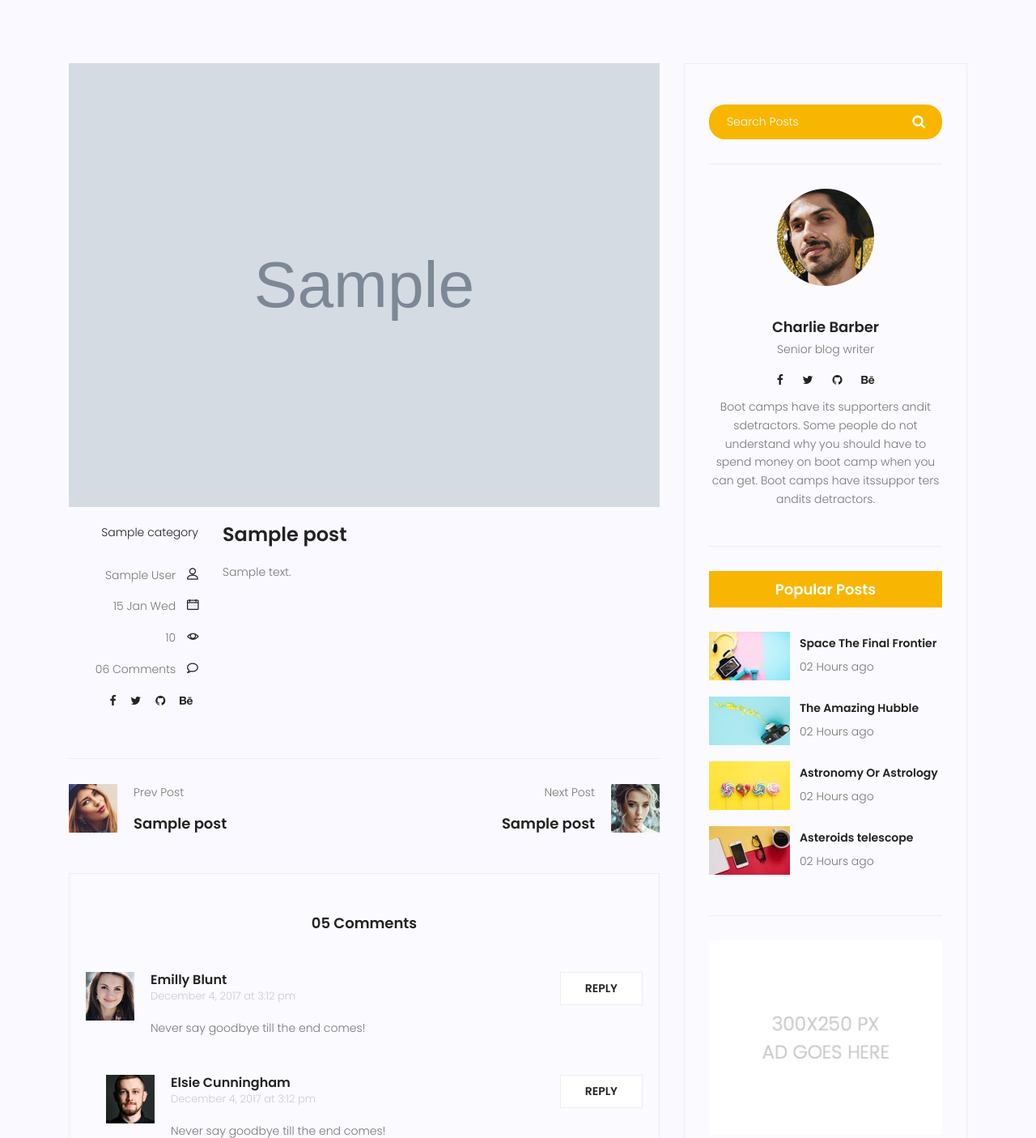
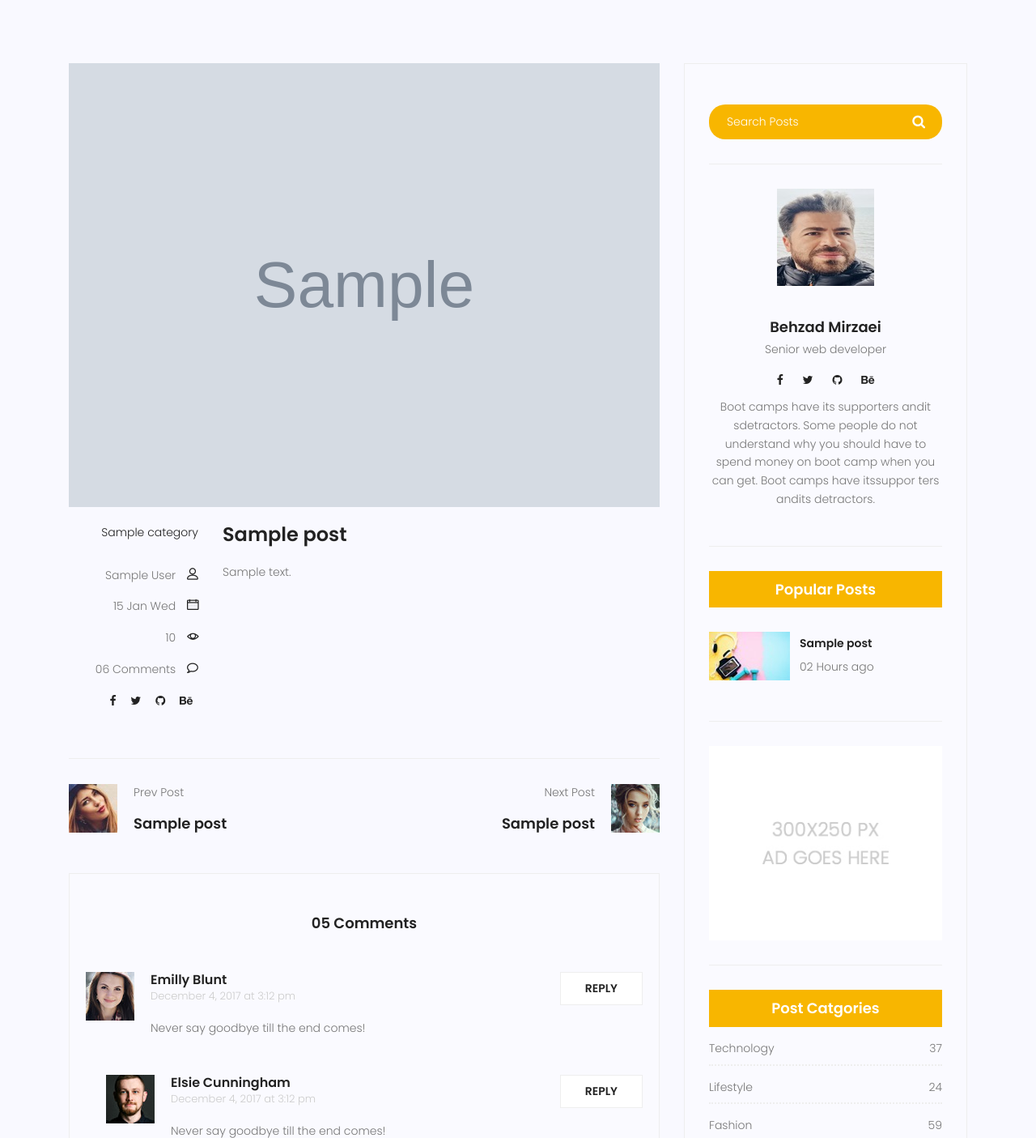
Before and after one commit to behzad6870/mysite, a Django app: template templates/blog/blog-single.html in a window 1280 px wide. Shown: the part 342-1747 px from the top of the page at 81% size. Run offline with Django 3.2, Linux system fonts and the light colour scheme; tables that the repository leaves empty hold one stand-in row (values such as "Sample post"); the template is opened without the code that fills it: values that come from a table or form of the project are taken from there, most other values are stand-ins (such as "Sample title", 1, 10 or a date in 2020); grey boxes marked "Sample" are stand-in pictures; some libraries are stand-ins or nearby versions.

Commit message:
inlude template tag and  popular post widget
use template tag ''include" for user info and popular widget and created dynamic popular post order by counted views

```diff
--- a/templates/blog/blog-single.html
+++ b/templates/blog/blog-single.html
@@ -263,75 +263,8 @@
 							<button type="submit"><i class="fa fa-search"></i></button>
 						</form>
 					</div>
-					<div class="single-sidebar-widget user-info-widget">
-						<img src="{% static 'img/blog/user-info.png' %}" alt="">
-						<a href="#">
-							<h4>Charlie Barber</h4>
-						</a>
-						<p>
-							Senior blog writer
-						</p>
-						<ul class="social-links">
-							<li><a href="#"><i class="fa fa-facebook"></i></a></li>
-							<li><a href="#"><i class="fa fa-twitter"></i></a></li>
-							<li><a href="#"><i class="fa fa-github"></i></a></li>
-							<li><a href="#"><i class="fa fa-behance"></i></a></li>
-						</ul>
-						<p>
-							Boot camps have its supporters andit sdetractors. Some people do not understand why you
-							should have to spend money on boot camp when you can get. Boot camps have itssuppor ters
-							andits detractors.
-						</p>
-					</div>
-					<div class="single-sidebar-widget popular-post-widget">
-						<h4 class="popular-title">Popular Posts</h4>
-						<div class="popular-post-list">
-							<div class="single-post-list d-flex flex-row align-items-center">
-								<div class="thumb">
-									<img class="img-fluid" src="{% static 'img/blog/pp1.jpg' %}" alt="">
-								</div>
-								<div class="details">
-									<a href="blog-single.html">
-										<h6>Space The Final Frontier</h6>
-									</a>
-									<p>02 Hours ago</p>
-								</div>
-							</div>
-							<div class="single-post-list d-flex flex-row align-items-center">
-								<div class="thumb">
-									<img class="img-fluid" src="{% static 'img/blog/pp2.jpg' %}" alt="">
-								</div>
-								<div class="details">
-									<a href="blog-single.html">
-										<h6>The Amazing Hubble</h6>
-									</a>
-									<p>02 Hours ago</p>
-								</div>
-							</div>
-							<div class="single-post-list d-flex flex-row align-items-center">
-								<div class="thumb">
-									<img class="img-fluid" src="{% static 'img/blog/pp3.jpg' %}" alt="">
-								</div>
-								<div class="details">
-									<a href="blog-single.html">
-										<h6>Astronomy Or Astrology</h6>
-									</a>
-									<p>02 Hours ago</p>
-								</div>
-							</div>
-							<div class="single-post-list d-flex flex-row align-items-center">
-								<div class="thumb">
-									<img class="img-fluid" src="{% static 'img/blog/pp4.jpg' %}" alt="">
-								</div>
-								<div class="details">
-									<a href="blog-single.html">
-										<h6>Asteroids telescope</h6>
-									</a>
-									<p>02 Hours ago</p>
-								</div>
-							</div>
-						</div>
-					</div>
+					{% include 'blog/user-info.html' %}
+					{% include 'blog/popular-posts.html' %}
 					<div class="single-sidebar-widget ads-widget">
 						<a href="#"><img class="img-fluid" src="{% static 'img/blog/ads-banner.jpg' %}" alt=""></a>
 					</div>
--- /dev/null
+++ b/templates/blog/popular-posts.html
@@ -0,0 +1,22 @@
+{% load static %}
+<div class="single-sidebar-widget popular-post-widget">
+    <h4 class="popular-title">Popular Posts</h4>
+    {% for post in popular_posts %}
+    <div class="popular-post-list">
+        <div class="single-post-list d-flex flex-row align-items-center">
+            <div class="thumb">
+                <img class="img-fluid" src="{% static 'img/blog/pp1.jpg' %}" alt="">
+            </div>
+            <div class="details">
+                <a href="{%  url 'blog:single' pid=post.pk %}">
+                    <h6>{{post.title}}</h6>
+                </a>
+                <p>02 Hours ago</p>
+            </div>
+        </div>
+
+
+
+    </div>
+    {% endfor %}
+</div>
--- /dev/null
+++ b/templates/blog/user-info.html
@@ -0,0 +1,21 @@
+{% load static %}
+<div class="single-sidebar-widget user-info-widget">
+						<img src="{% static 'img/blog/behzad.jpg' %}" alt="">
+						<a href="#">
+							<h4>Behzad Mirzaei</h4>
+						</a>
+						<p>
+							Senior web developer
+						</p>
+						<ul class="social-links">
+							<li><a href="#"><i class="fa fa-facebook"></i></a></li>
+							<li><a href="#"><i class="fa fa-twitter"></i></a></li>
+							<li><a href="#"><i class="fa fa-github"></i></a></li>
+							<li><a href="#"><i class="fa fa-behance"></i></a></li>
+						</ul>
+						<p>
+							Boot camps have its supporters andit sdetractors. Some people do not understand why you
+							should have to spend money on boot camp when you can get. Boot camps have itssuppor ters
+							andits detractors.
+						</p>
+					</div>
```
Also changed, not shown: blog/views.py (+24 -2 lines), templates/blog/blog-home.html (+2 -69 lines), media/blog/feature-img3.jpg (added), statics/img/blog/behzad.jpg (added).
